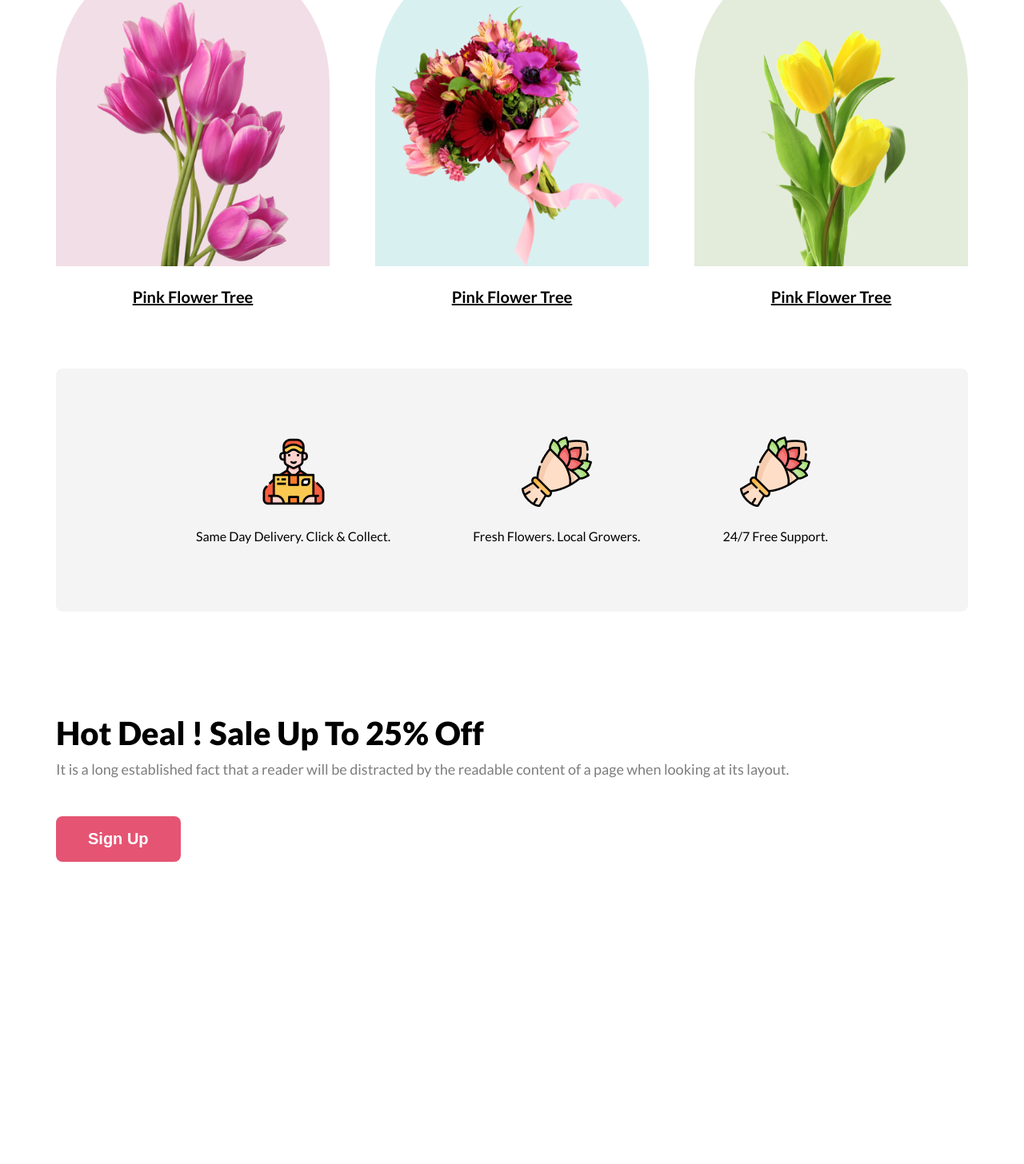
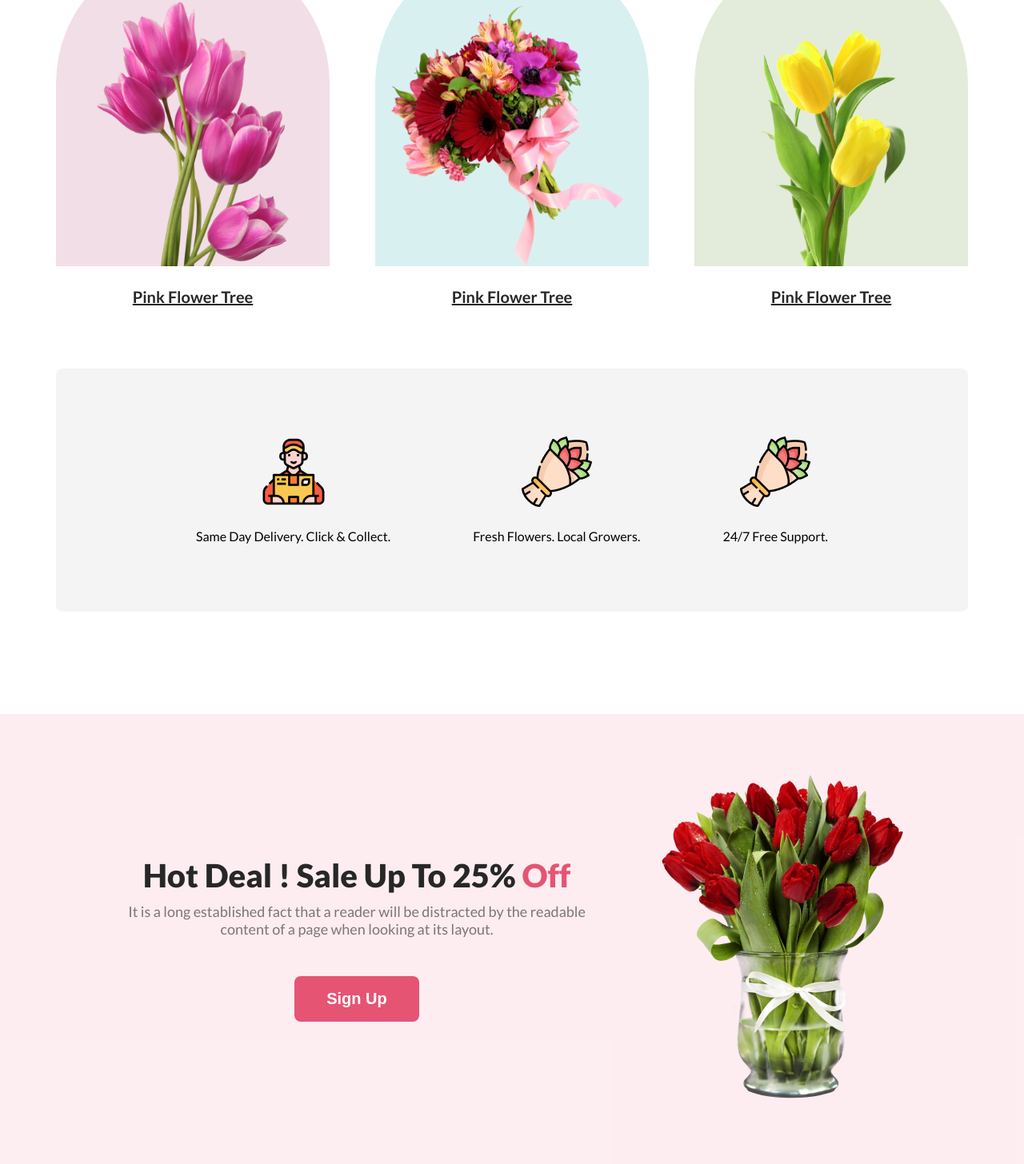
Before and after one commit to farhanAfrad/farhans-flower-shop, a plain HTML site: page index.html in a window 1280 px wide. Shown: the part 1240-2696 px from the top of the page at 80% size. Before the commit the page ends 2318 px from the top, so only its background shows below. Drawn offline with Linux system fonts and the light colour scheme.

Commit message:
off section completed

```diff
--- a/index.html
+++ b/index.html
@@ -46,15 +46,15 @@
         <div class="flowers-container">
             <div class="flower ps-relative" id="first-flower">
                 <img class="ps-absolute" src="images/pngwing 6.png" alt="">
-                <p class="flower-name ps-absolute">Pink Flower Tree</p>
+                <p class="flower-name ps-absolute color">Pink Flower Tree</p>
             </div>
             <div class="flower ps-relative" id="second-flower">
                 <img class="ps-absolute" src="images/pngwing 5.png" alt="">
-                <p class="flower-name ps-absolute">Pink Flower Tree</p>
+                <p class="flower-name ps-absolute color">Pink Flower Tree</p>
             </div>
             <div class="flower ps-relative"id="third-flower">
                 <img class="ps-absolute" src="images/pngwing 7.png" alt="">
-                <p class="flower-name ps-absolute">Pink Flower Tree</p>
+                <p class="flower-name ps-absolute color">Pink Flower Tree</p>
             </div>
 
     </section>
@@ -77,18 +77,22 @@
     </section>
 
     <!-- offer section -->
-    <section class="container">
+    <section class="offer-section-container">
+        <div class="container">
             <div class="offers-container">
                 <div class="offers-description">
-                <h2 class="section-title">Hot Deal ! Sale Up To 25% <span class="offers-off">Off</span></h2>
-                <p class="section-description">It is a long established fact that a reader will be distracted by the readable content of a page when looking at its
+                    <h2 class="section-title color">Hot Deal ! Sale Up To 25% <span class="offers-off">Off</span></h2>
+                    <p class="section-description">It is a long established fact that a reader will be distracted by the readable
+                        content of a page when looking at its
                         layout.</p>
                     <button class="primary-button">Sign Up</button>
                 </div>
                 <div class="offers-image">
-
+                    <img src="images/pngwing 8.png" alt="">
                 </div>
             </div>
+        </div>
+
 
     </section>
 
--- a/styles/style.css
+++ b/styles/style.css
@@ -41,7 +41,6 @@ body{
     left: 50%;
     bottom: 0;
     transform: translateX(-50%);
-
 }
 
 
@@ -130,3 +129,21 @@ body{
 .feature img{
     margin-bottom: 24px;
 }
+
+/* offer section styles */
+.offer-section-container{
+    background: rgba(229, 84, 115, 0.10);
+
+}
+.offers-container{
+    display: flex;
+    align-items: center;
+    gap: 70px;
+    padding: 70px;
+}
+.offers-description{
+    text-align: center;
+}
+.offers-off{
+    color: #E55473;
+}
```
Lines whose indentation alone changed are shown as unchanged.
